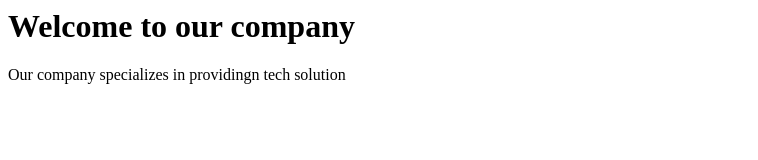
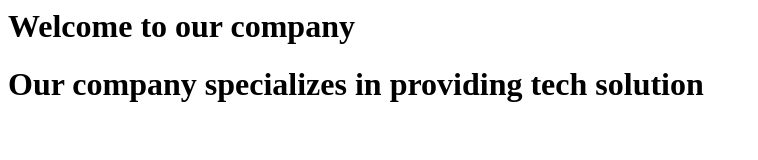
Before and after one commit to asyhnrz/eval_git_aisyah, a plain HTML site: page index.html in a window 1280 px wide. Shown: the whole page, without its empty margins (0-758 px from the left). Drawn offline with Linux system fonts and the light colour scheme.

Commit message:
Update contect in index.html

```diff
--- a/index.html
+++ b/index.html
@@ -4,6 +4,6 @@
     </head>
     <body>
         <h1>Welcome to our company</h1>
-        <p>Our company specializes in providingn tech solution</p>
+        <h1>Our company specializes in providing tech solution</h1>
     </body>
 </html>
```
